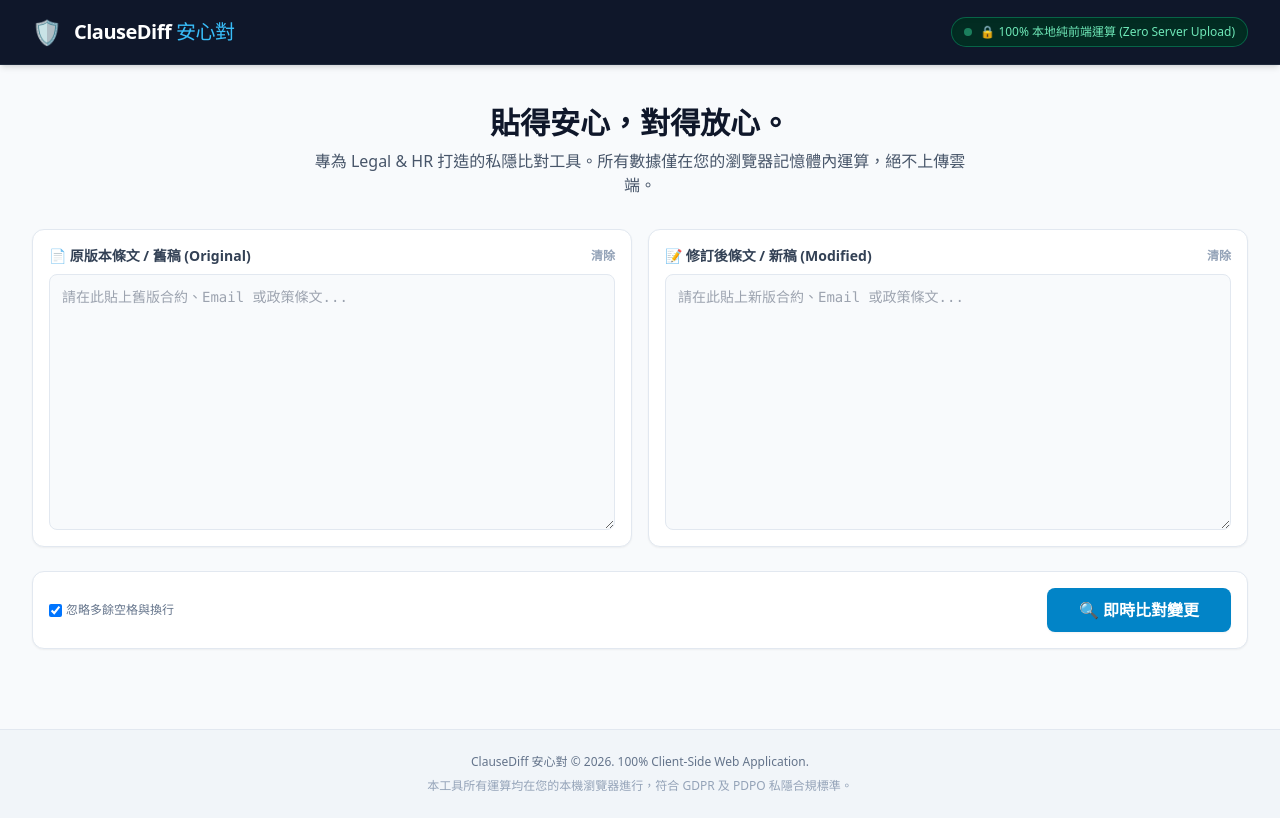
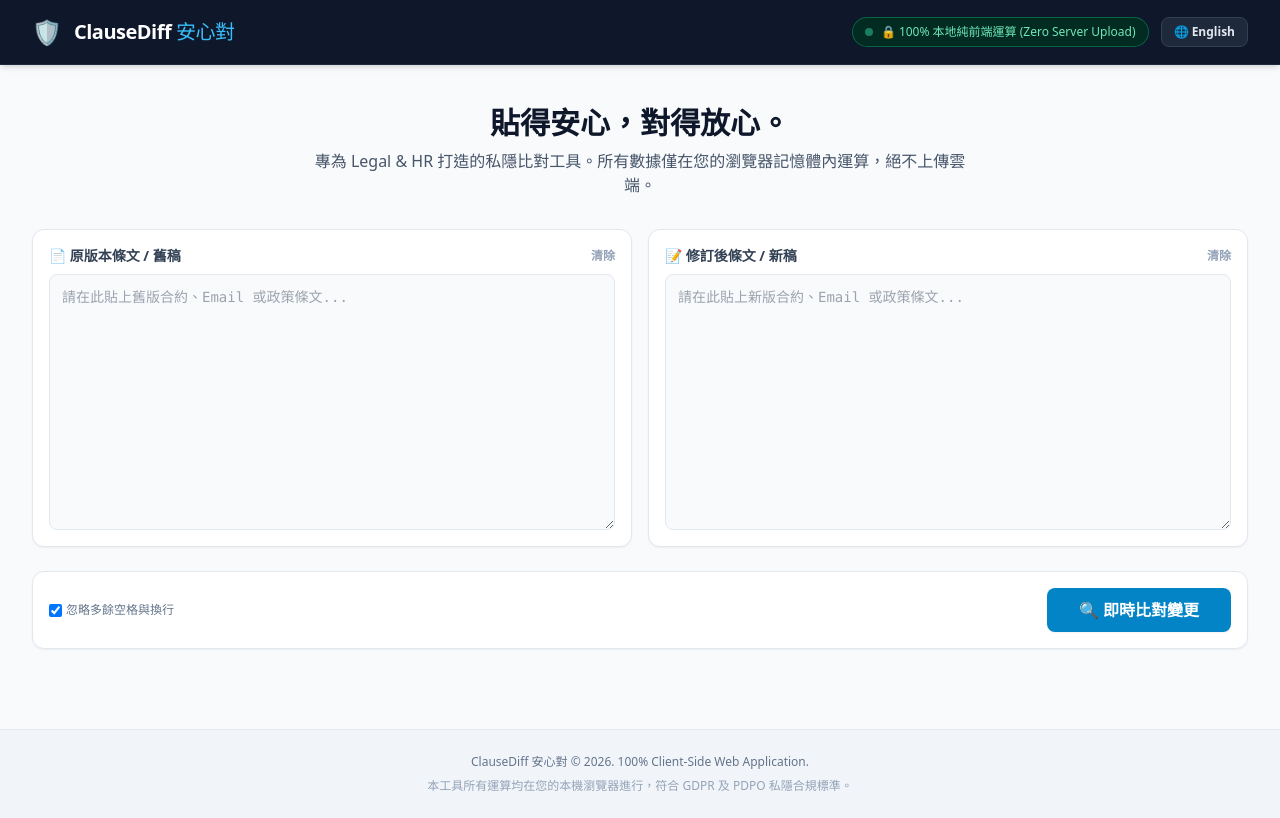
Before and after one commit to jackylawck/ClauseDiff, a plain HTML site: page index.html in a window 1280 px wide. Drawn offline with nearby package versions, Linux system fonts and the light colour scheme.

Commit message:
Enhance language support and UI elements

```diff
--- a/index.html
+++ b/index.html
@@ -20,11 +20,18 @@
         <div class="max-w-7xl mx-auto px-4 sm:px-6 lg:px-8 h-16 flex items-center justify-between">
             <div class="flex items-center space-x-3">
                 <span class="text-2xl">🛡️</span>
-                <span class="font-bold text-xl tracking-tight text-white">ClauseDiff <span class="text-sky-400 font-normal">安心對</span></span>
+                <span class="font-bold text-xl tracking-tight text-white">ClauseDiff <span class="text-sky-400 font-normal" id="header-cname">安心對</span></span>
             </div>
-            <div class="flex items-center space-x-2 bg-emerald-950 border border-emerald-500/40 text-emerald-300 text-xs px-3 py-1.5 rounded-full shadow-inner">
-                <span class="w-2 h-2 rounded-full bg-emerald-400 animate-pulse"></span>
-                <span>🔒 100% 本地純前端運算 (Zero Server Upload)</span>
+
+            <div class="flex items-center space-x-3">
+                <div class="hidden sm:flex items-center space-x-2 bg-emerald-950 border border-emerald-500/40 text-emerald-300 text-xs px-3 py-1.5 rounded-full shadow-inner">
+                    <span class="w-2 h-2 rounded-full bg-emerald-400 animate-pulse"></span>
+                    <span id="badge-privacy">🔒 100% 本地純前端運算 (Zero Server Upload)</span>
+                </div>
+                <!-- Language Toggle Button -->
+                <button onclick="toggleLanguage()" class="bg-slate-800 hover:bg-slate-700 border border-slate-700 text-xs font-semibold px-3 py-1.5 rounded-lg transition text-slate-200">
+                    🌐 <span id="lang-btn-text">English</span>
+                </button>
             </div>
         </div>
     </header>
@@ -34,8 +41,8 @@
 
         <!-- Slogan & Subtitle -->
         <div class="text-center space-y-2 py-2">
-            <h1 class="text-2xl sm:text-3xl font-extrabold text-slate-900">貼得安心，對得放心。</h1>
-            <p class="text-slate-600 text-sm sm:text-base max-w-2xl mx-auto">
+            <h1 class="text-2xl sm:text-3xl font-extrabold text-slate-900" id="main-slogan">貼得安心，對得放心。</h1>
+            <p class="text-slate-600 text-sm sm:text-base max-w-2xl mx-auto" id="main-subtitle">
                 專為 Legal & HR 打造的私隱比對工具。所有數據僅在您的瀏覽器記憶體內運算，絕不上傳雲端。
             </p>
         </div>
@@ -45,19 +52,19 @@
             <!-- Left: Original Version -->
             <div class="flex flex-col space-y-2 bg-white p-4 rounded-xl border border-slate-200 shadow-sm">
                 <label for="text-old" class="font-semibold text-slate-700 flex justify-between items-center text-sm">
-                    <span>📄 原版本條文 / 舊稿 (Original)</span>
-                    <button onclick="clearText('text-old')" class="text-xs text-slate-400 hover:text-rose-600 transition">清除</button>
+                    <span id="label-original">📄 原版本條文 / 舊稿</span>
+                    <button onclick="clearText('text-old')" class="text-xs text-slate-400 hover:text-rose-600 transition" id="btn-clear-old">清除</button>
                 </label>
-                <textarea id="text-old" class="w-full h-64 p-3 text-sm bg-slate-50 border border-slate-200 rounded-lg focus:ring-2 focus:ring-sky-500 focus:outline-none resize-y font-mono" placeholder="請在此貼上舊版合約、Email 或政策條文..."></textarea>
+                <textarea id="text-old" class="w-full h-64 p-3 text-sm bg-slate-50 border border-slate-200 rounded-lg focus:ring-2 focus:ring-sky-500 focus:outline-none resize-y font-mono"></textarea>
             </div>
 
             <!-- Right: Modified Version -->
             <div class="flex flex-col space-y-2 bg-white p-4 rounded-xl border border-slate-200 shadow-sm">
                 <label for="text-new" class="font-semibold text-slate-700 flex justify-between items-center text-sm">
-                    <span>📝 修訂後條文 / 新稿 (Modified)</span>
-                    <button onclick="clearText('text-new')" class="text-xs text-slate-400 hover:text-rose-600 transition">清除</button>
+                    <span id="label-modified">📝 修訂後條文 / 新稿</span>
+                    <button onclick="clearText('text-new')" class="text-xs text-slate-400 hover:text-rose-600 transition" id="btn-clear-new">清除</button>
                 </label>
-                <textarea id="text-new" class="w-full h-64 p-3 text-sm bg-slate-50 border border-slate-200 rounded-lg focus:ring-2 focus:ring-sky-500 focus:outline-none resize-y font-mono" placeholder="請在此貼上新版合約、Email 或政策條文..."></textarea>
+                <textarea id="text-new" class="w-full h-64 p-3 text-sm bg-slate-50 border border-slate-200 rounded-lg focus:ring-2 focus:ring-sky-500 focus:outline-none resize-y font-mono"></textarea>
             </div>
         </div>
 
@@ -66,11 +73,11 @@
             <div class="flex items-center space-x-4 text-xs text-slate-500">
                 <label class="flex items-center space-x-1 cursor-pointer">
                     <input type="checkbox" id="ignore-whitespace" class="rounded text-sky-600 focus:ring-sky-500" checked>
-                    <span>忽略多餘空格與換行</span>
+                    <span id="label-ignore-whitespace">忽略多餘空格與換行</span>
                 </label>
             </div>
             <button onclick="runDiff()" class="w-full sm:w-auto px-8 py-2.5 bg-sky-600 hover:bg-sky-700 text-white font-semibold rounded-lg shadow-sm transition-all focus:ring-2 focus:ring-sky-500 focus:ring-offset-1 flex items-center justify-center space-x-2">
-                <span>🔍 即時比對變更</span>
+                <span id="btn-compare">🔍 即時比對變更</span>
             </button>
         </div>
 
@@ -78,17 +85,16 @@
         <div id="result-container" class="hidden bg-white p-6 rounded-xl border border-slate-200 shadow-sm space-y-4">
             <div class="flex items-center justify-between border-b pb-3 border-slate-100">
                 <h2 class="font-bold text-slate-800 text-base flex items-center space-x-2">
-                    <span>📊 條文比對結果 (Diff Output)</span>
+                    <span id="label-result-title">📊 條文比對結果</span>
                 </h2>
                 <div class="text-xs space-x-3">
-                    <span class="inline-flex items-center"><span class="w-2.5 h-2.5 bg-emerald-200 border border-emerald-500 rounded-sm mr-1"></span> 新增內容</span>
-                    <span class="inline-flex items-center"><span class="w-2.5 h-2.5 bg-rose-200 border border-rose-500 rounded-sm mr-1"></span> 刪除內容</span>
+                    <span class="inline-flex items-center"><span class="w-2.5 h-2.5 bg-emerald-200 border border-emerald-500 rounded-sm mr-1"></span> <span id="legend-added">新增內容</span></span>
+                    <span class="inline-flex items-center"><span class="w-2.5 h-2.5 bg-rose-200 border border-rose-500 rounded-sm mr-1"></span> <span id="legend-removed">刪除內容</span></span>
                 </div>
             </div>
 
             <!-- Rendered Diff Output -->
             <div id="diff-output" class="p-4 bg-slate-50 rounded-lg border border-slate-200 text-sm leading-relaxed whitespace-pre-wrap font-mono min-h-[120px]">
-                <!-- Results will be injected here via JavaScript -->
             </div>
         </div>
 
@@ -97,22 +103,93 @@
     <!-- Footer -->
     <footer class="bg-slate-100 border-t border-slate-200 py-6 mt-12 text-center text-xs text-slate-500 space-y-2">
         <p>ClauseDiff 安心對 &copy; 2026. 100% Client-Side Web Application.</p>
-        <p class="text-slate-400">本工具所有運算均在您的本機瀏覽器進行，符合 GDPR 及 PDPO 私隱合規標準。</p>
+        <p class="text-slate-400" id="footer-guarantee">本工具所有運算均在您的本機瀏覽器進行，符合 GDPR 及 PDPO 私隱合規標準。</p>
     </footer>
 
-    <!-- Core App Logic -->
+    <!-- Core App Logic with i18n -->
     <script>
+        let currentLang = 'zh';
+
+        const translations = {
+            zh: {
+                headerCname: "安心對",
+                badgePrivacy: "🔒 100% 本地純前端運算 (Zero Server Upload)",
+                mainSlogan: "貼得安心，對得放心。",
+                mainSubtitle: "專為 Legal & HR 打造的私隱比對工具。所有數據僅在您的瀏覽器記憶體內運算，絕不上傳雲端。",
+                labelOriginal: "📄 原版本條文 / 舊稿",
+                labelModified: "📝 修訂後條文 / 新稿",
+                placeholderOld: "請在此貼上舊版合約、Email 或政策條文...",
+                placeholderNew: "請在此貼上新版合約、Email 或政策條文...",
+                btnClearOld: "清除",
+                btnClearNew: "清除",
+                labelIgnoreWhitespace: "忽略多餘空格與換行",
+                btnCompare: "🔍 即時比對變更",
+                labelResultTitle: "📊 條文比對結果",
+                legendAdded: "新增內容",
+                legendRemoved: "刪除內容",
+                footerGuarantee: "本工具所有運算均在您的本機瀏覽器進行，符合 GDPR 及 PDPO 私隱合規標準。",
+                langBtnText: "English",
+                alertEmpty: "請先輸入或貼上要比對的條文內容！"
+            },
+            en: {
+                headerCname: "ClauseDiff",
+                badgePrivacy: "🔒 100% Client-Side Processing (Zero Server Upload)",
+                mainSlogan: "Compare Contracts with Peace of Mind.",
+                mainSubtitle: "Privacy-first Diff Tool for Legal & HR. All processing runs entirely in your browser memory—never uploaded to the cloud.",
+                labelOriginal: "📄 Original Version",
+                labelModified: "📝 Modified Version",
+                placeholderOld: "Paste original contract, email, or policy text here...",
+                placeholderNew: "Paste modified contract, email, or policy text here...",
+                btnClearOld: "Clear",
+                btnClearNew: "Clear",
+                labelIgnoreWhitespace: "Ignore extra whitespace & line breaks",
+                btnCompare: "🔍 Compare Changes",
+                labelResultTitle: "📊 Comparison Output",
+                legendAdded: "Added Text",
+                legendRemoved: "Removed Text",
+                footerGuarantee: "100% Client-Side Web App. Compliant with GDPR & PDPO privacy standards.",
+                langBtnText: "繁體中文",
+                alertEmpty: "Please enter or paste text to compare first!"
+            }
+        };
+
+        function updateLanguage() {
+            const t = translations[currentLang];
+
+            document.getElementById('header-cname').innerText = currentLang === 'zh' ? t.headerCname : '';
+            document.getElementById('badge-privacy').innerText = t.badgePrivacy;
+            document.getElementById('main-slogan').innerText = t.mainSlogan;
+            document.getElementById('main-subtitle').innerText = t.mainSubtitle;
+            document.getElementById('label-original').innerText = t.labelOriginal;
+            document.getElementById('label-modified').innerText = t.labelModified;
+            document.getElementById('text-old').placeholder = t.placeholderOld;
+            document.getElementById('text-new').placeholder = t.placeholderNew;
+            document.getElementById('btn-clear-old').innerText = t.btnClearOld;
+            document.getElementById('btn-clear-new').innerText = t.btnClearNew;
+            document.getElementById('label-ignore-whitespace').innerText = t.labelIgnoreWhitespace;
+            document.getElementById('btn-compare').innerText = t.btnCompare;
+            document.getElementById('label-result-title').innerText = t.labelResultTitle;
+            document.getElementById('legend-added').innerText = t.legendAdded;
+            document.getElementById('legend-removed').innerText = t.legendRemoved;
+            document.getElementById('footer-guarantee').innerText = t.footerGuarantee;
+            document.getElementById('lang-btn-text').innerText = t.langBtnText;
+        }
+
+        function toggleLanguage() {
+            currentLang = currentLang === 'zh' ? 'en' : 'zh';
+            updateLanguage();
+        }
+
         function runDiff() {
             const oldText = document.getElementById('text-old').value;
             const newText = document.getElementById('text-new').value;
             const ignoreWhitespace = document.getElementById('ignore-whitespace').checked;
 
             if (!oldText && !newText) {
-                alert('請先輸入或貼上要比對的條文內容！');
+                alert(translations[currentLang].alertEmpty);
                 return;
             }
 
-            // Execute word-level diff using jsdiff
             let diff;
             if (ignoreWhitespace) {
                 diff = Diff.diffWordsWithSpace(oldText, newText);
@@ -141,7 +218,6 @@
 
             outputContainer.appendChild(fragment);
 
-            // Show result area smoothly
             const resultContainer = document.getElementById('result-container');
             resultContainer.classList.remove('hidden');
             resultContainer.scrollIntoView({ behavior: 'smooth' });
@@ -150,6 +226,9 @@
         function clearText(id) {
             document.getElementById(id).value = '';
         }
+
+        // Initialize default language view
+        updateLanguage();
     </script>
 </body>
 </html>
```
